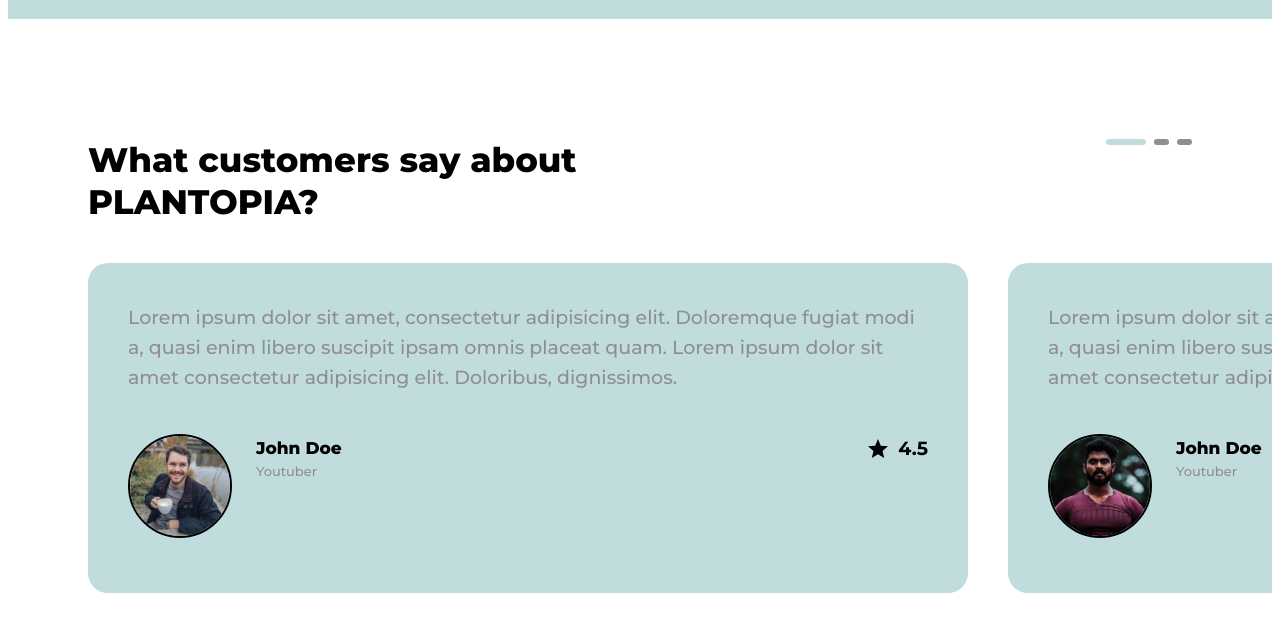
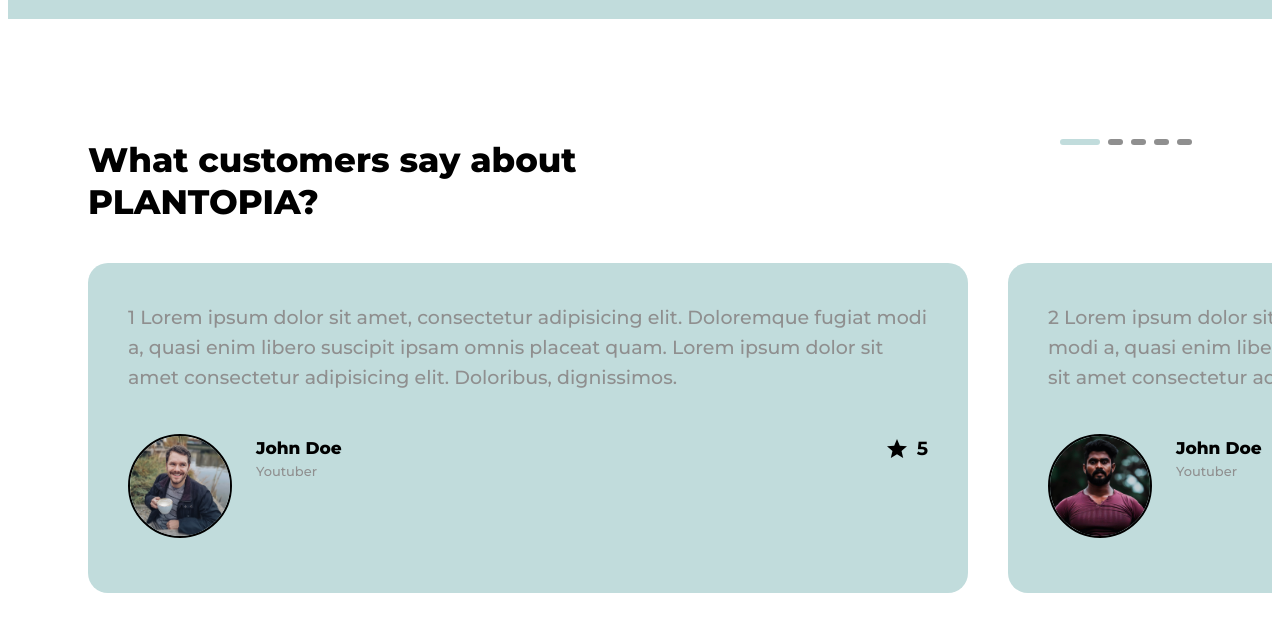
Before and after one commit to tanu-chahal/PLANTOPIA, a React (Vite) app in the folder client/: page / in a window 1280 px wide. Shown: the part 2660-3303 px from the top of the page. Built offline with nearby package versions, Linux system fonts and the light colour scheme.

Commit message:
Home Component State Management Done

```diff
--- a/client/src/components/reviews/Reviews.jsx
+++ b/client/src/components/reviews/Reviews.jsx
@@ -2,10 +2,15 @@
 import Box from "@mui/material/Box";
 import StarIcon from "@mui/icons-material/Star";
 import React from "react";
+import { reviews } from "../../utils/data";
+import { useRecoilState } from "recoil";
+import { activeReview } from "../../recoilState.js";
 
 function Reviews() {
+  const [start, setStart] = useRecoilState(activeReview);
+
   return (
-    <Box sx={{ ml: 10, mb: 30, userSelect:'none' }}>
+    <Box sx={{ ml: 10, mb: 30, userSelect: "none" }}>
       <Box
         sx={{
           display: "flex",
@@ -23,30 +28,22 @@
           What customers say about PLANTOPIA?
         </Typography>
         <Box className="sliderDots" sx={{ display: "flex", gap: 1, mr: 10 }}>
+          {reviews.map((r, i) => {
+            return (
               <Box
                 sx={{
-              width: 40,
+                  width: start === i ? 40 : 15,
                   height: 6,
                   borderRadius: 3,
-              backgroundColor: "#c1dcdc",
+                  backgroundColor: start === i ? "#c1dcdc" : "#8f8f8f",
+                }}
+                key={r.id}
+                onClick={() => {
+                  setStart(i);
                 }}
               />
-          <Box
-            sx={{
-              width: 15,
-              height: 6,
-              borderRadius: 3,
-              backgroundColor: "#8f8f8f",
-            }}
-          />
-          <Box
-            sx={{
-              width: 15,
-              height: 6,
-              borderRadius: 3,
-              backgroundColor: "#8f8f8f",
-            }}
-          />
+            );
+          })}
         </Box>
       </Box>
 
@@ -54,6 +51,8 @@
         className="ReviewsSlider"
         sx={{ overflow: "hidden", display: "flex", gap: 5 }}
       >
+        {reviews.slice(start, start + 2).map((r) => {
+          return (
             <Box
               sx={{
                 backgroundColor: "#c1dcdc",
@@ -66,12 +65,10 @@
                 height: 250,
                 flexShrink: 0,
               }}
+              key={r.id}
             >
               <Typography color="secondary" component="p" variant="h6">
-            Lorem ipsum dolor sit amet, consectetur adipisicing elit. Doloremque
-            fugiat modi a, quasi enim libero suscipit ipsam omnis placeat quam.
-            Lorem ipsum dolor sit amet consectetur adipisicing elit. Doloribus,
-            dignissimos.
+                {r.id} {r.desc}
               </Typography>
               <Box
                 sx={{
@@ -82,7 +79,7 @@
               >
                 <Box sx={{ display: "flex", gap: 3 }}>
                   <img
-                src="/img/reviewer-1.jpg"
+                    src={r.img}
                     alt=""
                     style={{
                       width: "100px",
@@ -93,146 +90,33 @@
                     }}
                   />
                   <Box>
+                    <Typography component="h6" variant="subtitle1">
+                      {r.name}
+                    </Typography>
                     <Typography
-                  component="h6"
-                  variant="subtitle1"
+                      color="secondary"
+                      component="p"
+                      variant="subtitle3"
                     >
-                  John Doe
-                </Typography>
-                <Typography color="secondary" component="p" variant="subtitle3">
-                  Youtuber
+                      {r.profession}
                     </Typography>
                   </Box>
                 </Box>
                 <Box sx={{ display: "flex", alignItems: "center", gap: 1 }}>
                   <StarIcon />
-              <Typography component="h6" variant="h6" sx={{ fontWeight: 700 }}>
+                  <Typography
+                    component="h6"
+                    variant="h6"
+                    sx={{ fontWeight: 700 }}
+                  >
                     {" "}
-                4.5
+                    {r.rating}
                   </Typography>
                 </Box>
               </Box>
             </Box>
-
-        <Box
-          sx={{
-            backgroundColor: "#c1dcdc",
-            width: 800,
-            p: 5,
-            borderRadius: 5,
-            display: "flex",
-            flexDirection: "column",
-            gap: 5,
-            height: 250,
-            flexShrink: 0,
-          }}
-        >
-          <Typography color="secondary" component="p" variant="h6">
-            Lorem ipsum dolor sit amet, consectetur adipisicing elit. Doloremque
-            fugiat modi a, quasi enim libero suscipit ipsam omnis placeat quam.
-            Lorem ipsum dolor sit amet consectetur adipisicing elit. Doloribus,
-            dignissimos.
-          </Typography>
-          <Box
-            sx={{
-              display: "flex",
-              justifyContent: "space-between",
-              alignItems: "flex-start",
-            }}
-          >
-            <Box sx={{ display: "flex", gap: 3 }}>
-              <img
-                src="/img/reviewer-2.jpeg"
-                alt=""
-                style={{
-                  width: "100px",
-                  height: "100px",
-                  objectFit: "cover",
-                  border: "2px solid black",
-                  borderRadius: "50%",
-                }}
-              />
-              <Box>
-                <Typography
-                  component="h6"
-                  variant="subtitle1"
-                >
-                  John Doe
-                </Typography>
-                <Typography color="secondary" component="p" variant="subtitle3">
-                  Youtuber
-                </Typography>
-              </Box>
-            </Box>
-            <Box sx={{ display: "flex", alignItems: "center", gap: 1 }}>
-              <StarIcon />
-              <Typography component="h6" variant="h6" sx={{ fontWeight: 800 }}>
-                {" "}
-                4.5
-              </Typography>
-            </Box>
-          </Box>
-        </Box>
-
-        <Box
-          sx={{
-            backgroundColor: "#c1dcdc",
-            width: 800,
-            p: 5,
-            borderRadius: 5,
-            display: "flex",
-            flexDirection: "column",
-            gap: 5,
-            height: 250,
-            flexShrink: 0,
-          }}
-        >
-          <Typography color="secondary" component="p" variant="h6">
-            Lorem ipsum dolor sit amet, consectetur adipisicing elit. Doloremque
-            fugiat modi a, quasi enim libero suscipit ipsam omnis placeat quam.
-            Lorem ipsum dolor sit amet consectetur adipisicing elit. Doloribus,
-            dignissimos.
-          </Typography>
-          <Box
-            sx={{
-              display: "flex",
-              justifyContent: "space-between",
-              alignItems: "flex-start",
-            }}
-          >
-            <Box sx={{ display: "flex", gap: 3 }}>
-              <img
-                src="/img/reviewer-2.jpeg"
-                alt=""
-                style={{
-                  width: "100px",
-                  height: "100px",
-                  objectFit: "cover",
-                  border: "2px solid black",
-                  borderRadius: "50%",
-                }}
-              />
-              <Box>
-                <Typography
-                  component="h6"
-                  variant="subtitle1"
-                >
-                  John Doe
-                </Typography>
-                <Typography color="secondary" component="p" variant="subtitle3">
-                  Youtuber
-                </Typography>
-              </Box>
-            </Box>
-            <Box sx={{ display: "flex", alignItems: "center", gap: 1 }}>
-              <StarIcon />
-              <Typography component="h6" variant="h6" sx={{ fontWeight: 800 }}>
-                {" "}
-                4.5
-              </Typography>
-            </Box>
-          </Box>
-        </Box>
+          );
+        })}
       </Box>
     </Box>
   );
--- a/client/src/recoilState.js
+++ b/client/src/recoilState.js
@@ -1,11 +1,16 @@
 import { atom, selector } from "recoil";
 
 export const menuState = atom({
-    key: 'menuState',
-    default: false,
+  key: "menuState",
+  default: false,
 });
 
 export const activePage = atom({
-    key: 'activePage',
-    default:'/',
+  key: "activePage",
+  default: "/",
 });
+
+export const activeReview = atom({
+  key: "activeReview",
+  default: 0,
+});
--- a/client/src/utils/data.js
+++ b/client/src/utils/data.js
@@ -1,132 +1,175 @@
 export const plants = [
   {
     id: 1,
-        plantName: 'Pascal',
-        category: 'Natural Plants',
-        desc:'Perfect for your home garden.',
-        img: '/img/plant-1.jpg',
+    plantName: "Pascal",
+    category: "Natural Plants",
+    desc: "Perfect for your home garden.",
+    img: "/img/plant-1.jpg",
     price: 499,
     rating: 3.5,
     sales: 12,
   },
   {
     id: 2,
-        plantName: 'White Flower',
-        category: 'Natural Plants',
-        desc:'Perfect for your home garden.',
-        img: '/img/plant-2.jpg',
+    plantName: "White Flower",
+    category: "Natural Plants",
+    desc: "Perfect for your home garden.",
+    img: "/img/plant-2.jpg",
     price: 399,
     rating: 4,
     sales: 18,
   },
   {
     id: 3,
-        plantName: 'Cactus',
-        category: 'Artificial Plants',
-        desc:'Perfect for your home garden.',
-        img: '/img/plant-3.jpg',
+    plantName: "Cactus",
+    category: "Artificial Plants",
+    desc: "Perfect for your home garden.",
+    img: "/img/plant-3.jpg",
     price: 599,
     rating: 4.5,
     sales: 92,
   },
   {
     id: 4,
-        plantName: 'Aloevera',
-        category: 'Natural Plants',
-        desc:'Perfect for your home garden.',
-        img: '/img/plant-4.jpg',
+    plantName: "Aloevera",
+    category: "Natural Plants",
+    desc: "Perfect for your home garden.",
+    img: "/img/plant-4.jpg",
     price: 999,
     rating: 2.5,
     sales: 78,
   },
   {
     id: 5,
-        plantName: 'Pink Ful',
-        category: 'Floral Plants',
-        desc:'Perfect for your home garden.',
-        img: '/img/plant-5.jpg',
+    plantName: "Pink Ful",
+    category: "Floral Plants",
+    desc: "Perfect for your home garden.",
+    img: "/img/plant-5.jpg",
     price: 299,
     rating: 4.5,
     sales: 92,
   },
   {
     id: 6,
-        plantName: 'Little Herb',
-        category: 'Herb Plants',
-        desc:'Perfect for your home garden.',
-        img: '/img/plant-6.jpg',
+    plantName: "Little Herb",
+    category: "Herb Plants",
+    desc: "Perfect for your home garden.",
+    img: "/img/plant-6.jpg",
     price: 299,
     rating: 4.5,
     sales: 79,
   },
   {
     id: 7,
-        plantName: 'Long Grass',
-        category: 'Natural Plants',
-        desc:'Perfect for your home garden.',
-        img: '/img/plant-7.jpg',
+    plantName: "Long Grass",
+    category: "Natural Plants",
+    desc: "Perfect for your home garden.",
+    img: "/img/plant-7.jpg",
     price: 299,
     rating: 2.5,
     sales: 44,
   },
   {
     id: 8,
-        plantName: 'Tiny Herb',
-        category: 'Herb Plants',
-        desc:'Perfect for your home garden.',
-        img: '/img/plant-8.jpg',
+    plantName: "Tiny Herb",
+    category: "Herb Plants",
+    desc: "Perfect for your home garden.",
+    img: "/img/plant-8.jpg",
     price: 399,
     rating: 4,
     sales: 9,
   },
   {
     id: 9,
-        plantName: 'Hot Chilli Plant',
-        category: 'Herb Plants',
-        desc:'Perfect for your home garden.',
-        img: '/img/plant-9.jpg',
+    plantName: "Hot Chilli Plant",
+    category: "Herb Plants",
+    desc: "Perfect for your home garden.",
+    img: "/img/plant-9.jpg",
     price: 799,
     rating: 3.5,
     sales: 48,
   },
   {
     id: 10,
-        plantName: 'Rubber Herb',
-        category: 'Artificial Plants',
-        desc:'Most beautiful room decor.',
-        img: '/img/plant-10.jpg',
+    plantName: "Rubber Herb",
+    category: "Artificial Plants",
+    desc: "Most beautiful room decor.",
+    img: "/img/plant-10.jpg",
     price: 899,
     rating: 2.5,
     sales: 27,
   },
   {
     id: 11,
-        plantName: 'Little Herb',
-        category: 'Floral Plants',
-        desc:'Beauty remedy for your room.',
-        img: '/img/plant-11.jpg',
+    plantName: "Little Herb",
+    category: "Floral Plants",
+    desc: "Beauty remedy for your room.",
+    img: "/img/plant-11.jpg",
     price: 1999,
     rating: 4.5,
     sales: 60,
   },
   {
     id: 12,
-        plantName: 'Leafy Long',
-        category: 'Herb Plants',
-        desc:'Synchronise with your serenity.',
-        img: '/img/plant-12.jpg',
+    plantName: "Leafy Long",
+    category: "Herb Plants",
+    desc: "Synchronise with your serenity.",
+    img: "/img/plant-12.jpg",
     price: 499,
     rating: 2.5,
     sales: 41,
   },
   {
     id: 13,
-        plantName: 'Peace Perl',
-        category: 'Floral Plants',
-        desc:'Beauty remedy for your room.',
-        img: '/img/plant-13.jpg',
+    plantName: "Peace Perl",
+    category: "Floral Plants",
+    desc: "Beauty remedy for your room.",
+    img: "/img/plant-13.jpg",
     price: 699,
     rating: 2,
     sales: 33,
   },
-]
+];
+
+export const reviews = [
+  {
+    id: 1,
+    name: "John Doe",
+    desc: "Lorem ipsum dolor sit amet, consectetur adipisicing elit. Doloremque fugiat modi a, quasi enim libero suscipit ipsam omnis placeat quam. Lorem ipsum dolor sit amet consectetur adipisicing elit. Doloribus, dignissimos.",
+    img: "/img/reviewer-1.jpg",
+    profession: "Youtuber",
+    rating: 5,
+  },
+  {
+    id: 2,
+    name: "John Doe",
+    desc: "Lorem ipsum dolor sit amet, consectetur adipisicing elit. Doloremque fugiat modi a, quasi enim libero suscipit ipsam omnis placeat quam. Lorem ipsum dolor sit amet consectetur adipisicing elit. Doloribus, dignissimos.",
+    img: "/img/reviewer-2.jpeg",
+    profession: "Youtuber",
+    rating: 4.5,
+  },
+  {
+    id: 3,
+    name: "John Doe",
+    desc: "Lorem ipsum dolor sit amet, consectetur adipisicing elit. Doloremque fugiat modi a, quasi enim libero suscipit ipsam omnis placeat quam. Lorem ipsum dolor sit amet consectetur adipisicing elit. Doloribus, dignissimos.",
+    img: "/img/reviewer-2.jpeg",
+    profession: "Youtuber",
+    rating: 4,
+  },
+  {
+    id: 4,
+    name: "John Doe",
+    desc: "Lorem ipsum dolor sit amet, consectetur adipisicing elit. Doloremque fugiat modi a, quasi enim libero suscipit ipsam omnis placeat quam. Lorem ipsum dolor sit amet consectetur adipisicing elit. Doloribus, dignissimos.",
+    img: "/img/reviewer-1.jpg",
+    profession: "Youtuber",
+    rating: 4.5,
+  },
+  {
+    id: 5,
+    name: "John Doe",
+    desc: "Lorem ipsum dolor sit amet, consectetur adipisicing elit. Doloremque fugiat modi a, quasi enim libero suscipit ipsam omnis placeat quam. Lorem ipsum dolor sit amet consectetur adipisicing elit. Doloribus, dignissimos.",
+    img: "/img/reviewer-2.jpeg",
+    profession: "Youtuber",
+    rating: 5,
+  },
+];
```
Lines whose indentation alone changed are shown as unchanged.
